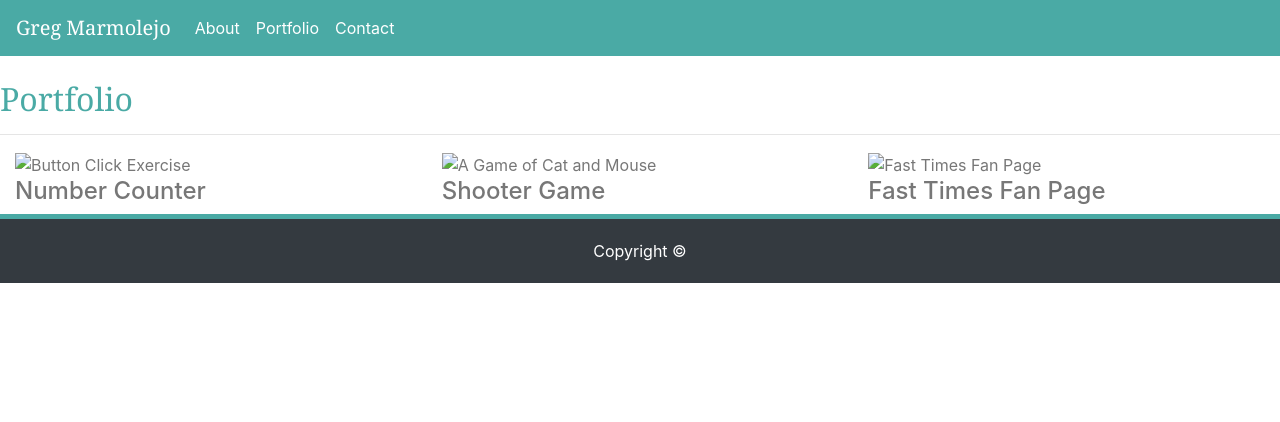
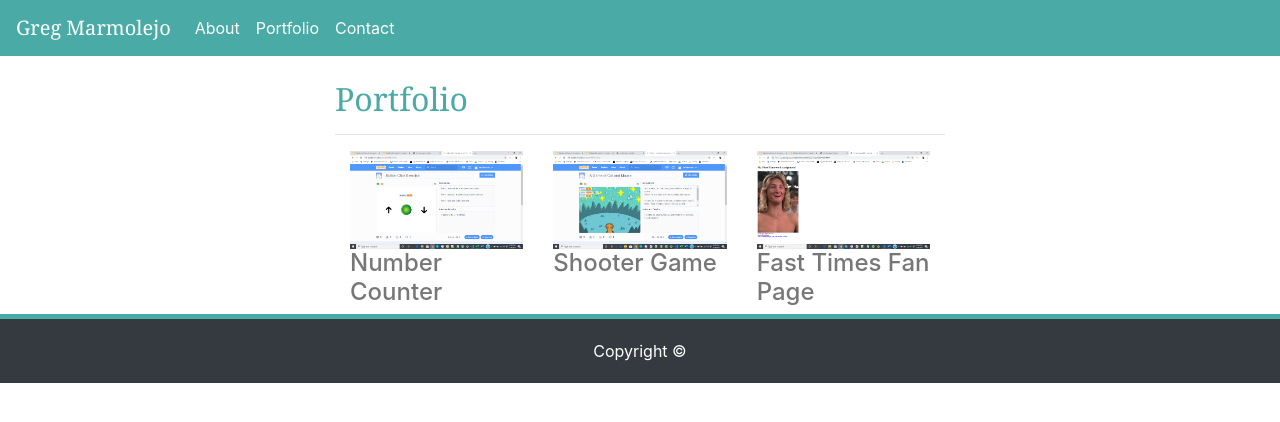
Before and after one commit to Greg-Marmolejo/2nd-Homework, a plain HTML site: page portfolio.html in a window 1280 px wide. Drawn offline with nearby package versions, Linux system fonts and the light colour scheme.

Commit message:
Updated Portfolio page to center on page using 1 row with 3 columns.

```diff
--- a/portfolio.html
+++ b/portfolio.html
@@ -7,9 +7,7 @@
 
 <!-- Bootstrap CSS -->
 <link rel="stylesheet" href="https://stackpath.bootstrapcdn.com/bootstrap/4.4.1/css/bootstrap.min.css" integrity="sha384-Vkoo8x4CGsO3+Hhxv8T/Q5PaXtkKtu6ug5TOeNV6gBiFeWPGFN9MuhOf23Q9Ifjh" crossorigin="anonymous">
-
-                <title>Portfolio | Greg Marmolejo</title>
-                <link rel= "stylesheet" href="style.css">
+<title>Portfolio | Greg Marmolejo</title><link rel= "stylesheet" href="style.css">
 </head>
 
 <body>
@@ -24,7 +22,7 @@
         <div class="collapse navbar-collapse" id="navbarSupportedContent">
         <ul class="navbar-nav mr-auto">
         <li class="nav-item active">
-                        <a class="nav-link" href="2index.html">About<span class="sr-only">(current)</span></a>
+        <a class="nav-link" href="index.html">About<span class="sr-only">(current)</span></a>
         </li>
         <li class="nav-item active">
         <a class="nav-link" href="portfolio.html">Portfolio<span class="sr-only">(current)</span></a>
@@ -39,6 +37,15 @@
 
 <br>
 
+    <!-- Table with 1 row and 3 columns-->
+    <div class="row">
+
+        <div class="col-md-3 col-sm-2 col-xs-1">
+            <!-- 1st Column is Blank-->
+        </div>
+
+        <!-- 2nd Column has Portfolio - 1 Row and 3 Columns-->
+        <div class="col-md-6 col-sm-8 col-xs-10">
             <!--Same container for all three pages.-->
             <div id="container">
                 <section><h2>Portfolio</h2></section>
@@ -47,27 +54,39 @@
                 <div class="row">
                     <div class="col-4">
                         <a href="https://www.google.com" target="_blank">
-                            <img src= "assets/images/Button Click Exercise.png" class="img-fluid" alt= "Button Click Exercise" width= "100%" height= "75%">
+                        <img src= "images/Button Click Exercise.png" class="img-fluid" alt= "Button Click Exercise" width= "100%" height= "75%">
                         <div class= "textBlock"><h4>Number Counter</h4></div>
                         </a>
                     </div>
 
-                    <div class="col-4"><a href="https://www.google.com" target="_blank">
-                            <img src= "assets/images/A Game of Cat and Mouse.png" class="img-fluid" alt= "A Game of Cat and Mouse" width= "100%" height= "75%">
+                    <div class="col-4">
+                        <a href="https://www.google.com" target="_blank">
+                        <img src= "images/A Game of Cat and Mouse.png" class="img-fluid" alt= "A Game of Cat and Mouse" width= "100%" height= "75%">
                         <div class= "textBlock"><h4>Shooter Game</h4></div>
                         </a>
                     </div>
 
                     <div class="col-4"><a href="https://www.google.com" target="_blank">
-                            <img src= "assets/images/My First Homework Assignment.png" class="img-fluid" alt= "Fast Times Fan Page" width= "100%" height= "75%">
+                        <img src= "images/My First Homework Assignment.png" class="img-fluid" alt= "Fast Times Fan Page" width= "100%" height= "75%">
                         <div class= "textBlock"><h4>Fast Times Fan Page</h4></div>
                         </a>
                     </div>
+
+                </div>  <!--Close Row-->
+
+
+            </div> <!--Close Container-->
+
+        </div> <!--2nd Column-->
+
+        <div class="col-md-3 col-sm-2 col-xs-1">
+            <!-- 3rd Column is BLank-->
         </div>
 
+    </div> <!-- Close Big Row -->
 
-        </div>
 
     <footer class="bg-dark">Copyright &copy;</footer>
 </body>
+
 </html>
```
Also changed, not shown: index.html (+2 -4 lines). Lines whose indentation alone changed are shown as unchanged.
